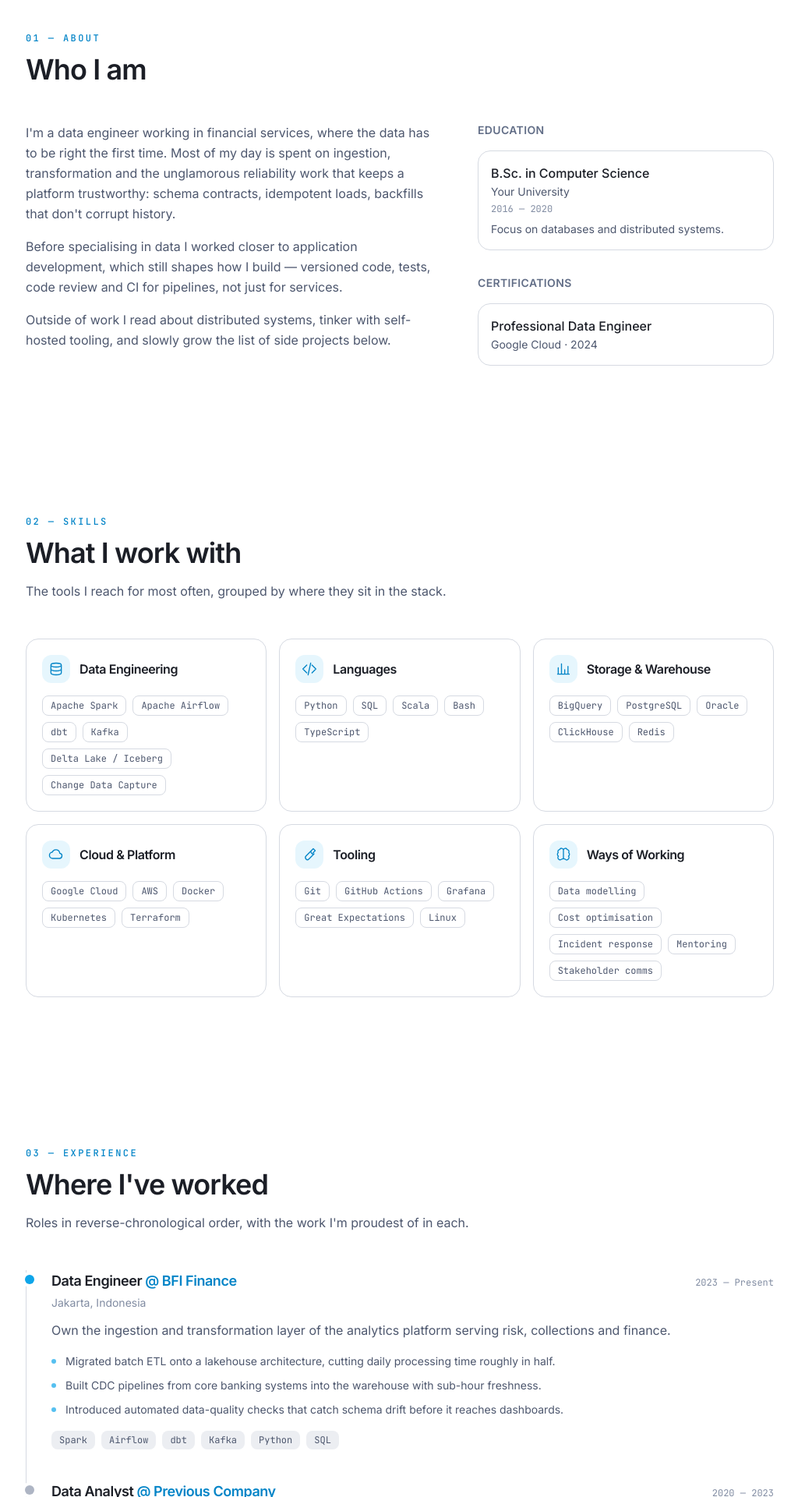
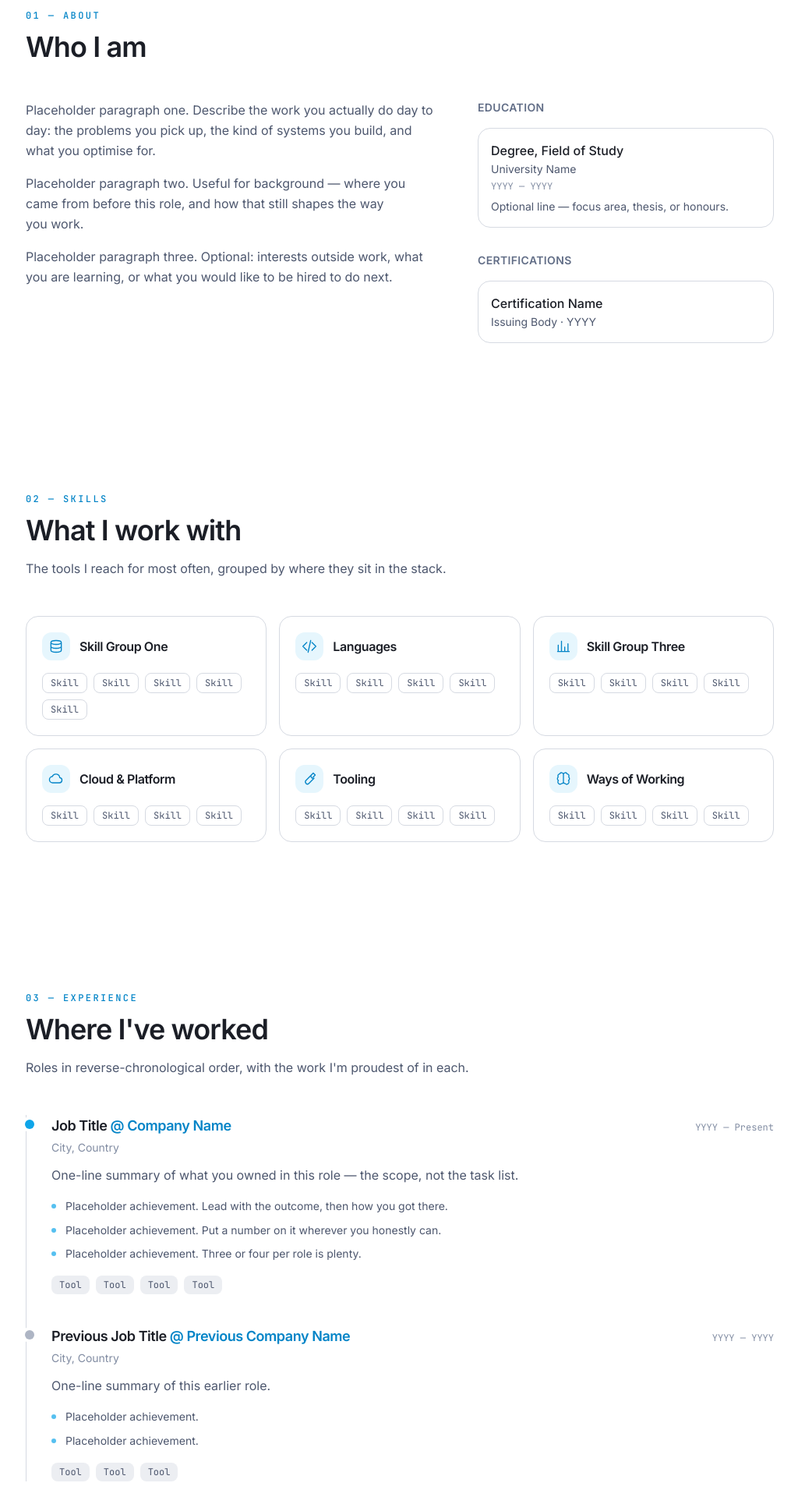
Before and after one commit to irwannafly13/irwannafly13.github.io, a React (Vite) app: page / in a window 1280 px wide. Shown: the part 840-2760 px from the top of the page at 78% size, without its empty margins (127-1151 px from the left). Built offline with nearby package versions, Linux system fonts and the light colour scheme.

Commit message:
Replace example content with placeholders
Removes the invented biography, employer, metrics and project list so
nothing on the public site reads as a real claim until it is filled in.

```diff
--- a/index.html
+++ b/index.html
@@ -6,19 +6,19 @@
     <link rel="icon" type="image/svg+xml" href="./favicon.svg" />
 
     <!-- EDIT: keep these in sync with src/data/profile.ts -->
-    <title>Irwan Sinaga — Data Engineer</title>
+    <title>Your Name — Portfolio</title>
     <meta
       name="description"
-      content="Data engineer building reliable pipelines and lakehouse platforms. Skills, experience and portfolio."
+      content="Personal site — about, skills, experience and portfolio."
     />
-    <meta name="author" content="Irwan Sinaga" />
+    <meta name="author" content="Your Name" />
     <meta name="theme-color" content="#0e1015" />
 
     <meta property="og:type" content="website" />
-    <meta property="og:title" content="Irwan Sinaga — Data Engineer" />
+    <meta property="og:title" content="Your Name — Portfolio" />
     <meta
       property="og:description"
-      content="Data engineer building reliable pipelines and lakehouse platforms. Skills, experience and portfolio."
+      content="Personal site — about, skills, experience and portfolio."
     />
     <meta name="twitter:card" content="summary_large_image" />
 
--- a/src/components/Contact.tsx
+++ b/src/components/Contact.tsx
@@ -17,8 +17,8 @@ export function Contact() {
             </p>
             <h2 className="text-3xl sm:text-4xl">Let's build something</h2>
             <p className="mx-auto mt-4 max-w-md text-base leading-relaxed">
-              Open to data platform work, consulting and interesting problems. The
-              fastest way to reach me is email.
+              Placeholder closing line — say what kind of work or conversation you
+              are open to. The fastest way to reach me is email.
             </p>
 
             <a
--- a/src/data/profile.ts
+++ b/src/data/profile.ts
@@ -64,30 +64,30 @@ export type Certification = {
 
 export const profile = {
   /** Used for the <title>, meta tags and the footer. */
-  name: 'Irwan Sinaga',
+  name: 'Your Name',
   /** One line under your name in the hero. */
-  role: 'Data Engineer',
+  role: 'Your Role',
   /** Rotating words in the hero headline. */
   taglines: [
-    'building reliable data pipelines',
-    'designing lakehouse architectures',
-    'turning raw events into decisions',
+    'placeholder tagline one',
+    'placeholder tagline two',
+    'placeholder tagline three',
   ],
-  location: 'Jakarta, Indonesia',
+  location: 'City, Country',
   /** Short pitch — hero paragraph. Keep it to 2–3 sentences. */
   pitch:
-    'I design and operate the data platforms that finance teams bet on — batch and streaming pipelines, lakehouse storage, and the modelling layer that makes all of it queryable. I care about correctness, cost, and pipelines that page nobody at 3am.',
+    'Placeholder pitch. Two or three sentences on what you do and what you care about — this is the first thing a visitor reads, so make it specific rather than generic.',
   /** Longer story — About section. Each string is a paragraph. */
   about: [
-    "I'm a data engineer working in financial services, where the data has to be right the first time. Most of my day is spent on ingestion, transformation and the unglamorous reliability work that keeps a platform trustworthy: schema contracts, idempotent loads, backfills that don't corrupt history.",
-    'Before specialising in data I worked closer to application development, which still shapes how I build — versioned code, tests, code review and CI for pipelines, not just for services.',
-    "Outside of work I read about distributed systems, tinker with self-hosted tooling, and slowly grow the list of side projects below.",
+    'Placeholder paragraph one. Describe the work you actually do day to day: the problems you pick up, the kind of systems you build, and what you optimise for.',
+    'Placeholder paragraph two. Useful for background — where you came from before this role, and how that still shapes the way you work.',
+    'Placeholder paragraph three. Optional: interests outside work, what you are learning, or what you would like to be hired to do next.',
   ],
   /** Small facts shown as a strip under the hero. Keep to 3–4. */
   stats: [
-    { value: '5+', label: 'Years in data' },
-    { value: '20+', label: 'Pipelines in production' },
-    { value: 'PB-scale', label: 'Lakehouse managed' },
+    { value: '00+', label: 'Stat one' },
+    { value: '00+', label: 'Stat two' },
+    { value: '00+', label: 'Stat three' },
   ],
   /**
    * Drop your CV at public/resume.pdf and change this to '/resume.pdf' to show
@@ -96,64 +96,53 @@ export const profile = {
   resumeUrl: null as string | null,
   /** Path inside public/ — set to null to fall back to your initials. */
   avatarUrl: null as string | null,
-  email: 'irwan.sinaga@bfi.co.id',
+  email: 'you@example.com',
 }
 
 export const socials: Social[] = [
+  // This one is real — it's your account.
   { label: 'GitHub', href: 'https://github.com/irwannafly13', icon: 'github' },
-  {
-    label: 'LinkedIn',
-    href: 'https://www.linkedin.com/in/irwan-sinaga',
-    icon: 'linkedin',
-  },
   { label: 'Email', href: `mailto:${profile.email}`, icon: 'mail' },
+  // Add your real profile URL and uncomment:
+  // { label: 'LinkedIn', href: 'https://www.linkedin.com/in/...', icon: 'linkedin' },
 ]
 
 /* ── Skills ───────────────────────────────────────────────── */
 
+/**
+ * Group titles and icons are yours to change; the items are placeholders.
+ * Delete a whole group to drop it from the grid.
+ */
 export const skills: SkillGroup[] = [
   {
-    title: 'Data Engineering',
+    title: 'Skill Group One',
     icon: 'database',
-    items: [
-      'Apache Spark',
-      'Apache Airflow',
-      'dbt',
-      'Kafka',
-      'Delta Lake / Iceberg',
-      'Change Data Capture',
-    ],
+    items: ['Skill', 'Skill', 'Skill', 'Skill', 'Skill'],
   },
   {
     title: 'Languages',
     icon: 'code',
-    items: ['Python', 'SQL', 'Scala', 'Bash', 'TypeScript'],
+    items: ['Skill', 'Skill', 'Skill', 'Skill'],
   },
   {
-    title: 'Storage & Warehouse',
+    title: 'Skill Group Three',
     icon: 'chart',
-    items: ['BigQuery', 'PostgreSQL', 'Oracle', 'ClickHouse', 'Redis'],
+    items: ['Skill', 'Skill', 'Skill', 'Skill'],
   },
   {
     title: 'Cloud & Platform',
     icon: 'cloud',
-    items: ['Google Cloud', 'AWS', 'Docker', 'Kubernetes', 'Terraform'],
+    items: ['Skill', 'Skill', 'Skill', 'Skill'],
   },
   {
     title: 'Tooling',
     icon: 'tools',
-    items: ['Git', 'GitHub Actions', 'Grafana', 'Great Expectations', 'Linux'],
+    items: ['Skill', 'Skill', 'Skill', 'Skill'],
   },
   {
     title: 'Ways of Working',
     icon: 'brain',
-    items: [
-      'Data modelling',
-      'Cost optimisation',
-      'Incident response',
-      'Mentoring',
-      'Stakeholder comms',
-    ],
+    items: ['Skill', 'Skill', 'Skill', 'Skill'],
   },
 ]
 
@@ -161,50 +150,50 @@ export const skills: SkillGroup[] = [
 
 export const experience: Job[] = [
   {
-    role: 'Data Engineer',
-    company: 'BFI Finance',
-    location: 'Jakarta, Indonesia',
-    start: '2023',
+    role: 'Job Title',
+    company: 'Company Name',
+    location: 'City, Country',
+    start: 'YYYY',
     end: 'Present',
     summary:
-      'Own the ingestion and transformation layer of the analytics platform serving risk, collections and finance.',
+      'One-line summary of what you owned in this role — the scope, not the task list.',
     highlights: [
-      'Migrated batch ETL onto a lakehouse architecture, cutting daily processing time roughly in half.',
-      'Built CDC pipelines from core banking systems into the warehouse with sub-hour freshness.',
-      'Introduced automated data-quality checks that catch schema drift before it reaches dashboards.',
+      'Placeholder achievement. Lead with the outcome, then how you got there.',
+      'Placeholder achievement. Put a number on it wherever you honestly can.',
+      'Placeholder achievement. Three or four per role is plenty.',
     ],
-    stack: ['Spark', 'Airflow', 'dbt', 'Kafka', 'Python', 'SQL'],
+    stack: ['Tool', 'Tool', 'Tool', 'Tool'],
   },
   {
-    role: 'Data Analyst',
-    company: 'Previous Company',
-    location: 'Jakarta, Indonesia',
-    start: '2020',
-    end: '2023',
-    summary:
-      'Built reporting and self-service models for commercial and operations teams.',
+    role: 'Previous Job Title',
+    company: 'Previous Company Name',
+    location: 'City, Country',
+    start: 'YYYY',
+    end: 'YYYY',
+    summary: 'One-line summary of this earlier role.',
     highlights: [
-      'Consolidated fragmented spreadsheets into a single governed reporting layer.',
-      'Automated recurring manual reports, freeing several analyst-days per month.',
+      'Placeholder achievement.',
+      'Placeholder achievement.',
     ],
-    stack: ['SQL', 'Python', 'Power BI', 'PostgreSQL'],
+    stack: ['Tool', 'Tool', 'Tool'],
   },
 ]
 
 export const education: Education[] = [
   {
-    school: 'Your University',
-    credential: 'B.Sc. in Computer Science',
-    period: '2016 — 2020',
-    detail: 'Focus on databases and distributed systems.',
+    school: 'University Name',
+    credential: 'Degree, Field of Study',
+    period: 'YYYY — YYYY',
+    detail: 'Optional line — focus area, thesis, or honours.',
   },
 ]
 
 export const certifications: Certification[] = [
   {
-    name: 'Professional Data Engineer',
-    issuer: 'Google Cloud',
-    year: '2024',
+    name: 'Certification Name',
+    issuer: 'Issuing Body',
+    year: 'YYYY',
+    // Add the credential URL to make the card clickable.
     href: undefined,
   },
 ]
@@ -213,33 +202,32 @@ export const certifications: Certification[] = [
 
 export const projects: Project[] = [
   {
-    name: 'Lakehouse Starter',
+    name: 'Featured Project',
     blurb:
-      'Opinionated template for a Spark + Iceberg lakehouse: medallion layout, dbt models, and Airflow DAGs wired together with a single make target.',
-    tags: ['Spark', 'Iceberg', 'dbt', 'Airflow'],
-    repo: 'https://github.com/irwannafly13',
+      'Placeholder description. What the project does, who it is for, and the one interesting technical decision behind it. The featured card spans the full width.',
+    tags: ['Tag', 'Tag', 'Tag'],
+    // repo: 'https://github.com/irwannafly13/repo-name',
+    // demo: 'https://example.com',
     featured: true,
   },
   {
-    name: 'Streaming CDC Demo',
-    blurb:
-      'End-to-end change-data-capture playground — Debezium into Kafka into a warehouse, with exactly-once semantics and a replay story.',
-    tags: ['Kafka', 'Debezium', 'Python'],
-    repo: 'https://github.com/irwannafly13',
+    name: 'Project Two',
+    blurb: 'Placeholder description. Two sentences is usually enough.',
+    tags: ['Tag', 'Tag'],
+    // repo: 'https://github.com/irwannafly13/repo-name',
   },
   {
-    name: 'Data Quality Toolkit',
-    blurb:
-      'Lightweight expectation framework that runs inside existing pipelines and posts failures straight to Slack instead of a dashboard nobody opens.',
-    tags: ['Python', 'Great Expectations', 'Slack API'],
-    repo: 'https://github.com/irwannafly13',
+    name: 'Project Three',
+    blurb: 'Placeholder description.',
+    tags: ['Tag', 'Tag'],
+    // repo: 'https://github.com/irwannafly13/repo-name',
   },
   {
     name: 'This Website',
     blurb:
       'A static React site that builds from one TypeScript data file and deploys itself to GitHub Pages on every push.',
     tags: ['React', 'TypeScript', 'Tailwind', 'GitHub Actions'],
-    repo: 'https://github.com/irwannafly13',
+    repo: 'https://github.com/irwannafly13/irwannafly13.github.io',
   },
 ]
 
```
Also changed, not shown: public/favicon.svg.
